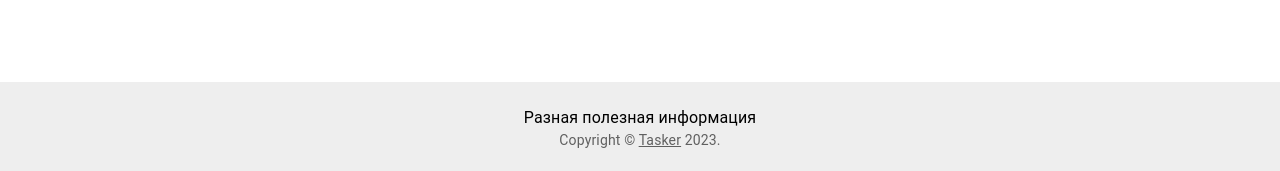
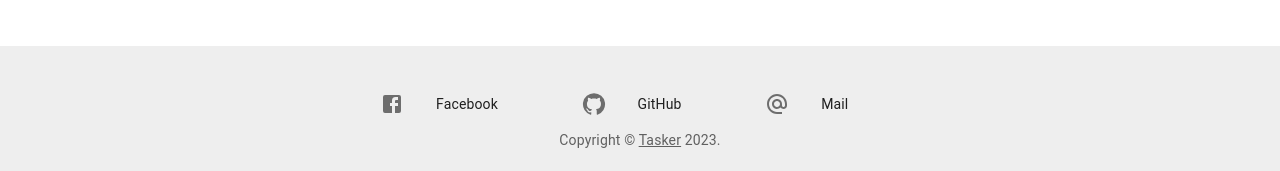
Before and after one commit to MaxedJo/tasker, a React (Create React App) app in the folder frontend/: page / in a window 1280 px wide. Shown: the part 626-797 px from the top of the page. Built offline with nearby package versions, Linux system fonts and the light colour scheme; no server answers.

Commit message:
Небольшие правки, админка все еще неполноценно оттестирована

```diff
--- a/frontend/src/App.jsx
+++ b/frontend/src/App.jsx
@@ -3,8 +3,6 @@ import {createBrowserRouter, RouterProvider} from "react-router-dom";
 
 import "./assets/App.css";
 import LoginPage from "./components/screens/LoginPage";
-import Home from "./components/Home";
-import Task from "./components/Task";
 import Wrapper from "./components/Wrapper";
 import RegistrationPage from "./components/screens/RegistrationPage";
 import ProfilePage from "./components/screens/ProfilePage";
@@ -25,8 +23,7 @@ const router = createBrowserRouter([
         path: "/",
         element: <Wrapper/>,
         children: [
-            {path: "/", element: <Task/>},
-            {path: "/home", element: <Home/>},
+            {path: "/", element: <LoginPage/>},
             {path: "/projects", element: <ProjectsListPage/>},
             {path: "/projects/create", element: <CreateProject/>},
             {
--- a/frontend/src/components/screens/ProjectPage.js
+++ b/frontend/src/components/screens/ProjectPage.js
@@ -36,7 +36,8 @@ export default function ProjectPage() {
                 return <TaskList tasks={data.tasks} id={data.id} create={true}/>
             case 2:
                 return <>
-                    <Typography sx={{whiteSpace: 'pre-line'}} mt={3}>{data.description}</Typography>
+                    <Typography sx={{whiteSpace: 'pre-line'}} maxWidth={800} ml="auto" mr="auto"
+                                mt={3}>{data.description}</Typography>
                     {validateUser(data.owner.id, <Button onClick={handleEdit}>Редактировать</Button>)}
                     {validateUser(data.owner.id, <Button onClick={handleDelete}>Удалить</Button>)}
 
--- a/frontend/src/components/screens/TaskPage.js
+++ b/frontend/src/components/screens/TaskPage.js
@@ -45,7 +45,8 @@ export default function TaskPage() {
                 <>
                     <Box>
                         <Typography m={3} variant="h4">{task.title}</Typography>
-                        <Typography sx={{whiteSpace: 'pre-line'}} mb={2}>Описание: {task.description}</Typography>
+                        <Typography sx={{whiteSpace: 'pre-line'}} ml="auto" mr="auto" maxWidth={800}
+                                    mb={2}>Описание: {task.description}</Typography>
                         <Button sx={{color: "black"}}
                                 href={"/profile/" + owner.id}>Создатель: {owner ? owner.fio : null}</Button>
                         <Typography/>
--- a/frontend/src/components/ui/Footer.js
+++ b/frontend/src/components/ui/Footer.js
@@ -1,8 +1,11 @@
 import * as React from 'react';
 import Box from '@mui/material/Box';
-import Typography from '@mui/material/Typography';
 import Container from '@mui/material/Container';
 import Copyright from "./Copyright";
+import {List, ListItemButton, ListItemIcon, ListItemText, Stack} from "@mui/material";
+import FacebookIcon from '@mui/icons-material/Facebook';
+import GitHubIcon from '@mui/icons-material/GitHub';
+import AlternateEmailIcon from '@mui/icons-material/AlternateEmail';
 
 export default function Footer() {
     return (
@@ -19,10 +22,39 @@ export default function Footer() {
             }}
         >
             <Container maxWidth="sm">
-                    <Typography variant="body1">
-                        Разная полезная информация
-                    </Typography>
-                    <Copyright />
+                <List dense={true} component={Stack} direction="row">
+                    <ListItemButton
+                        style={{paddingTop: ".75em"}}
+                        id="facebook"
+                        href="https://ru-ru.facebook.com/"
+                    >
+                        <ListItemIcon>
+                            <FacebookIcon/>
+                        </ListItemIcon>
+                        <ListItemText primary="Facebook"/>
+                    </ListItemButton>
+                    <ListItemButton
+                        style={{paddingTop: ".75em"}}
+                        id="github"
+                        href="https://github.com/MaxedJo"
+                    >
+                        <ListItemIcon>
+                            <GitHubIcon/>
+                        </ListItemIcon>
+                        <ListItemText primary="GitHub"/>
+                    </ListItemButton>
+                    <ListItemButton
+                        style={{paddingTop: ".75em"}}
+                        id="mail"
+                        href="mailto:vvmax01@mail.ru"
+                    >
+                        <ListItemIcon>
+                            <AlternateEmailIcon/>
+                        </ListItemIcon>
+                        <ListItemText primary="Mail"/>
+                    </ListItemButton>
+                </List>
+                <Copyright/>
             </Container>
         </Box>
     );
--- a/frontend/src/components/ui/TaskList.js
+++ b/frontend/src/components/ui/TaskList.js
@@ -24,7 +24,7 @@ export default function TaskList(props) {
                     props.tasks.map(task => (
                         <ListItem key={`item-${task.id}`}>
                             <ListItemButton href={"/tasks/" + task.id}>
-                                <ListItemText primary={task.description} secondary={fixStatus(task.status)}/>
+                                <ListItemText primary={task.title} secondary={fixStatus(task.status)}/>
                             </ListItemButton>
                         </ListItem>
                     ))
--- a/frontend/src/components/ui/UserList.js
+++ b/frontend/src/components/ui/UserList.js
@@ -8,6 +8,7 @@ import axios from "axios";
 import authToken from "../../authToken";
 import Typography from "@mui/material/Typography";
 import DeleteIcon from '@mui/icons-material/Delete';
+import {validateUser} from "../../utility";
 
 export default function UserList(props) {
     const [users, setUsers] = useState([]);
@@ -68,14 +69,17 @@ export default function UserList(props) {
                                 <ListItemText primary={user.fio} secondary={buildSecondary(user)}/>
                             </ListItemButton>
                             {props.delete && props.owner !== user.id ?
-                                <IconButton aria-label="delete" onClick={() => handleDelete(user.id)}>
+                                validateUser(props.owner,
+                                    <IconButton aria-label="delete"
+                                                onClick={() => handleDelete(user.id)}>
                                         <DeleteIcon/>
-                                </IconButton> : <></>}
+                                    </IconButton>) : <></>}
                         </ListItem>
                     ))
                 }
             </List>
             {props.create ?
+                validateUser(props.owner,
                     <Box component="form" onSubmit={submit}>
                         <Grid container direction="column"
                               justifyContent="center"
@@ -101,7 +105,8 @@ export default function UserList(props) {
                                 <Button type="submit">Добавить</Button>
                             </Grid>
                         </Grid>
-                </Box>
+                    </Box>)
+
                 : <></>
 
             }
```
Also changed, not shown: 2 other files (tests, documents, lock files or other folders). Lines whose indentation alone changed are shown as unchanged.
